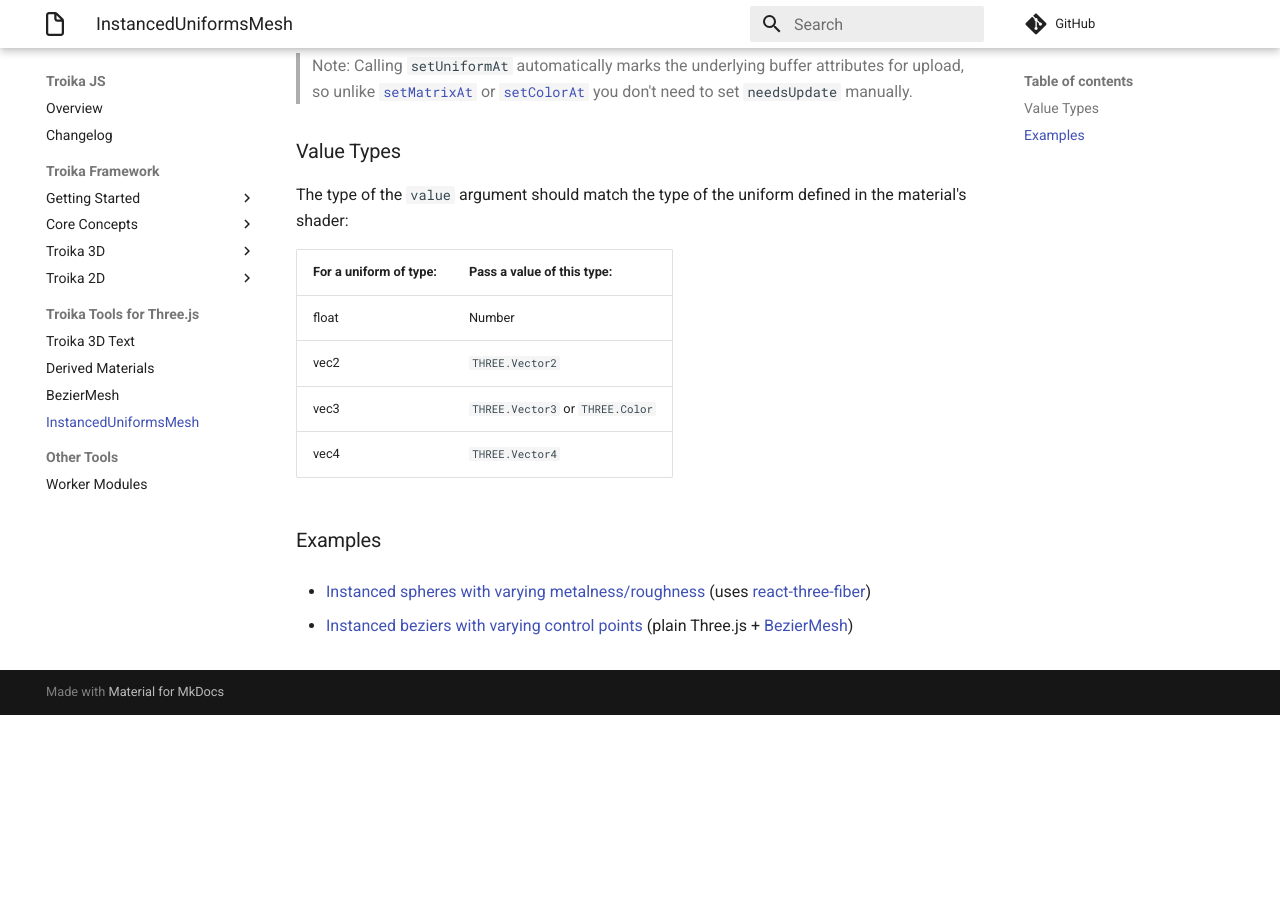
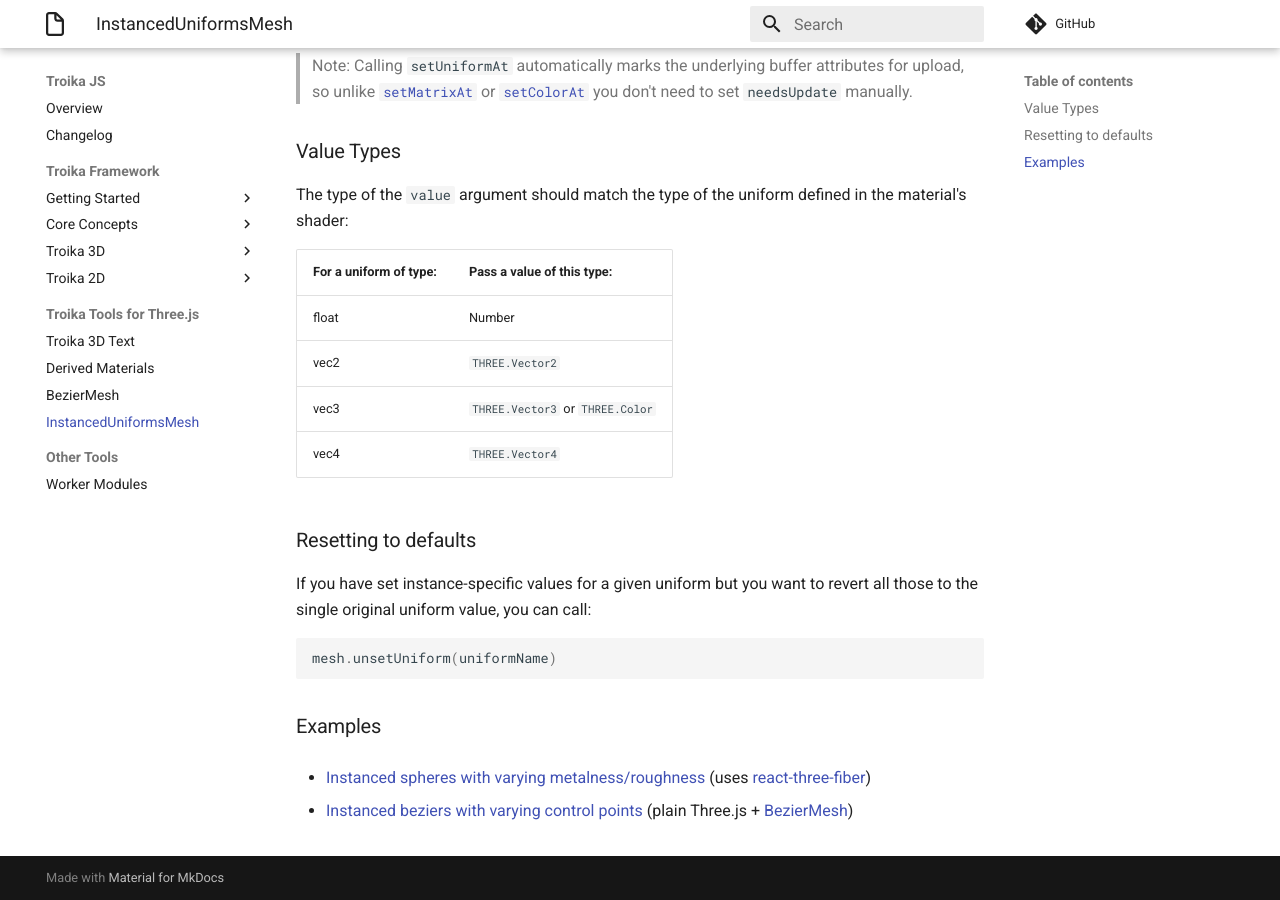
Before and after one commit to protectwise/troika, an MkDocs documentation site: the page built from docs/three-instanced-uniforms-mesh/index.md, in a window 1280 px wide and 900 px high, scrolled down 934 px. Built offline with MkDocs 1.6.1 and Material for MkDocs 9.7.7, drawn with Linux system fonts in a browser that asks for light colours; comment, search, counter and statistics services are not loaded; before the commit the page ends 1649 px from its top, so only the background shows below that; some of the changed text lies outside the part shown.

Commit message:
feature(InstancedUniformsMesh): add `unsetUniform(name)` method - see #163

````diff
--- a/packages/three-instanced-uniforms-mesh/README.md
+++ b/packages/three-instanced-uniforms-mesh/README.md
@@ -44,6 +44,14 @@
 | vec4                   | `THREE.Vector4`                  |
 
 
+### Resetting to defaults
+
+If you have set instance-specific values for a given uniform but you want to revert all those to the single original uniform value, you can call:
+
+```js
+mesh.unsetUniform(uniformName)
+```
+
 ### Examples
 
 - [Instanced spheres with varying metalness/roughness](https://codesandbox.io/s/instanceduniformsmesh-r3f-lss90?file=/src/index.js) (uses [react-three-fiber](https://github.com/pmndrs/react-three-fiber))
````
Also changed, not shown: other parts of packages/three-instanced-uniforms-mesh/README.md (+1 -1 lines), 1 other file.
